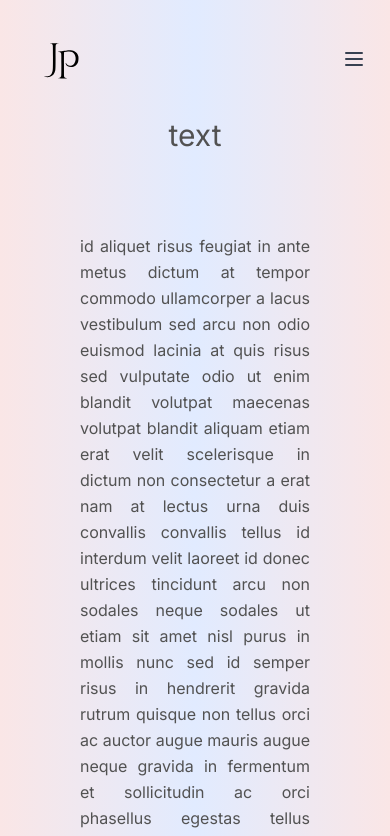
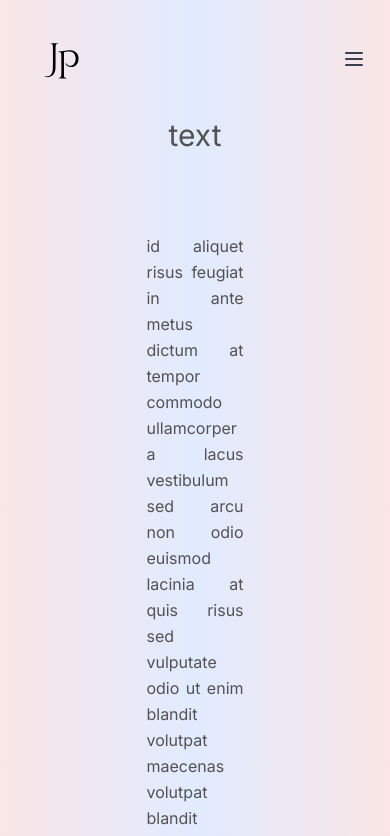
Before and after one commit to jpthibault20/jp-developpement, a Next.js app: page /contact in a window 390 px wide. Shown: the top 836 px of the page. Built offline with nearby package versions, Linux system fonts and the light colour scheme.

Commit message:
medium size contact minore modif

```diff
--- a/src/app/contact/page.tsx
+++ b/src/app/contact/page.tsx
@@ -13,7 +13,7 @@ const Contact = () => {
         <div className='flex items-center justify-center mx-20'>
           <div className='md:mb-10'>
             <h1 className='text-center text-3xl'>text</h1>
-            <p className='leading-relaxed text-justify mt-20'>
+            <p className='leading-relaxed text-justify mt-20 lg:mx-0 mx-20'>
               id aliquet risus feugiat in ante metus dictum at tempor commodo ullamcorper a lacus vestibulum sed arcu non odio euismod lacinia at quis risus sed vulputate
               odio ut enim blandit volutpat maecenas volutpat blandit aliquam etiam erat velit scelerisque in dictum non consectetur a erat nam at lectus urna duis convallis
               convallis tellus id interdum velit laoreet id donec ultrices tincidunt arcu non sodales neque sodales ut etiam sit amet nisl purus in mollis nunc sed id semper
```
